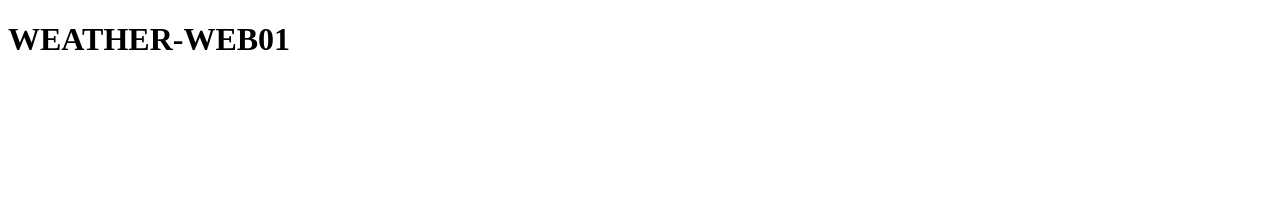
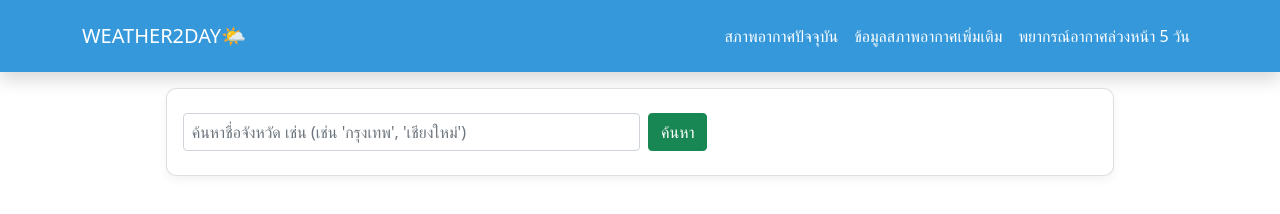
Before and after one commit to ratrawee-s/weather-web01, a plain HTML site: page index.html in a window 1280 px wide. Drawn offline with nearby package versions, Linux system fonts and the light colour scheme.

Commit message:
import from old file

```diff
--- a/index.html
+++ b/index.html
@@ -3,9 +3,56 @@
 <head>
     <meta charset="UTF-8">
     <meta name="viewport" content="width=device-width, initial-scale=1.0">
-    <title>WEATHER-WEB01</title>
+    <title>WEATHER2DAY</title>
+    <link href="https://cdn.jsdelivr.net/npm/bootstrap@5.0.2/dist/css/bootstrap.min.css" rel="stylesheet"
+    integrity="sha384-EVSTQN3/azprG1Anm3QDgpJLIm9Nao0Yz1ztcQTwFspd3yD65VohhpuuCOmLASjC" crossorigin="anonymous">
 </head>
+<style>
+  .card{
+    background-color: white;
+    border-radius: 10px;
+    box-shadow: rgba(0, 0, 0, 0.05) 0px 4px 10px;
+  }
+</style>
 <body>
-    <h1>WEATHER-WEB01</h1>
+ <!-- navbar -->
+    <nav class="navbar navbar-expand-lg navbar-dark py-3 shadow" style="background-color: #3498DB;">
+        <div class="container">
+            <a class="navbar-brand" href="#">WEATHER2DAY🌤️</a>
+            <button class="navbar-toggler" type="button" data-bs-toggle="collapse" data-bs-target="#navbarSupportedContent" aria-controls="navbarSupportedContent" aria-expanded="false" aria-label="Toggle navigation">
+              <span class="navbar-toggler-icon"></span>
+            </button>
+    <div class="collapse navbar-collapse" id="navbarSupportedContent">
+      <ul class="navbar-nav ms-auto mb-2 mb-lg-0">
+        <li class="nav-item">
+          <a class="nav-link active" aria-current="page" href="#">สภาพอากาศปัจจุบัน</a>
+        </li>
+        <li class="nav-item">
+          <a class="nav-link active" aria-current="page" href="#">ข้อมูลสภาพอากาศเพิ่มเติม</a>
+        </li>
+        <li class="nav-item">
+          <a class="nav-link active" aria-current="page" href="#">พยากรณ์อากาศล่วงหน้า 5 วัน</a>
+        </li>
+    </div>
+  </div>
+</nav>
+<!------------------------------------------------------------------------------------------------------------------>
+
+<!-- ช่องค้นหา -->
+<section class="container mt-3">
+  <div class="card mx-auto" style="width: 85%;">
+    <div class="card-body py-4">
+      <form class="d-flex">
+      <input class="form-control px-2 w-50" type="search" placeholder="ค้นหาชื่อจังหวัด เช่น (เช่น 'กรุงเทพ', 'เชียงใหม่')" aria-label="Search">
+      <button class="btn btn-success ms-2" type="submit">ค้นหา</button>
+    </form>
+    </div>
+  </div>
+</section>
+<!------------------------------------------------------------------------------------------------------------------>
+
+
+    <script src="https://cdn.jsdelivr.net/npm/bootstrap@5.0.2/dist/js/bootstrap.bundle.min.js"
+    integrity="sha384-MrcW6ZMFYlzcLA8Nl+NtUVF0sA7MsXsP1UyJoMp4YLEuNSfAP+JcXn/tWtIaxVXM" crossorigin="anonymous"></script>
 </body>
 </html>
```
